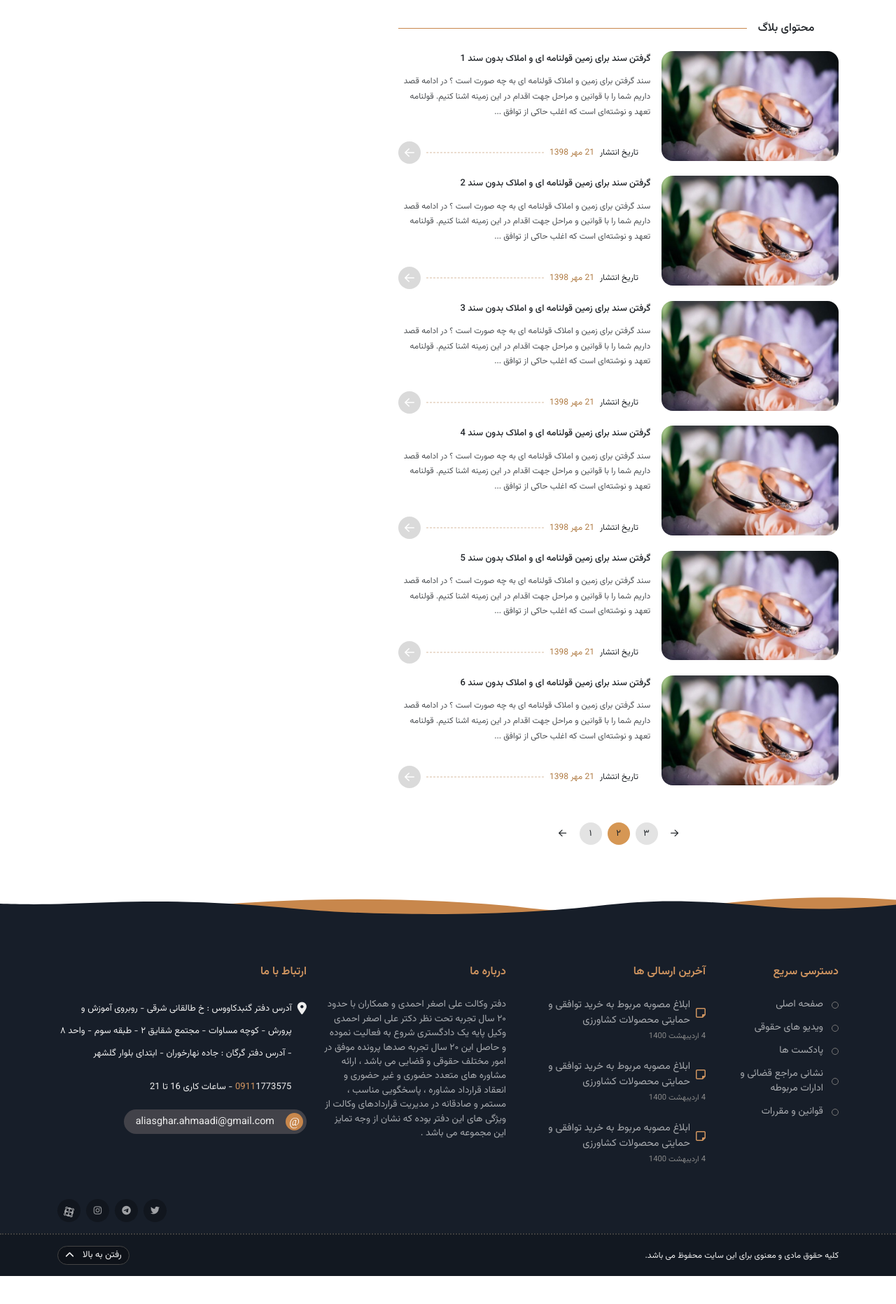
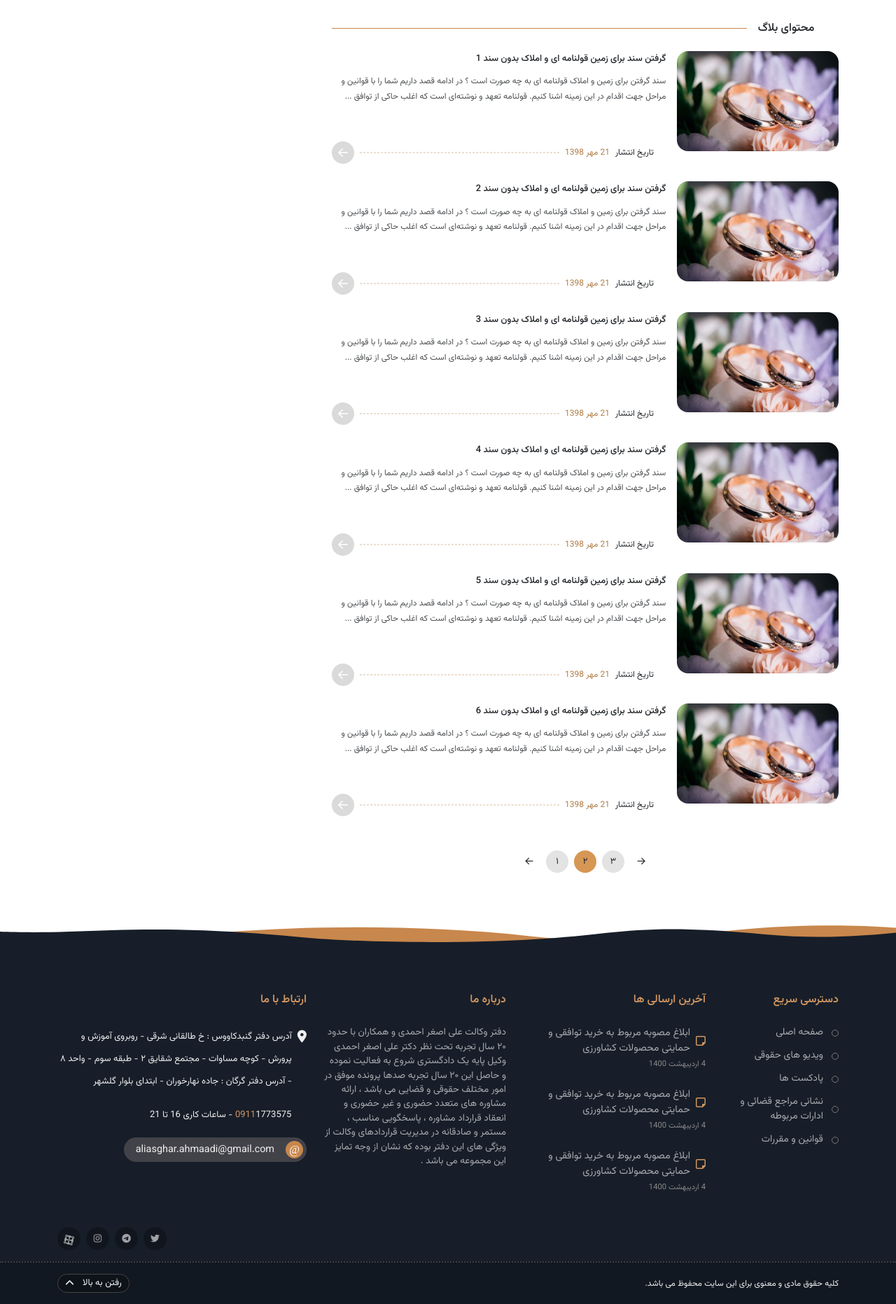
Before and after one commit to nafasebra/vakil-pure-project, a Node project: template src/pages/blog.ejs in a window 1280 px wide. Shown: the part 214-2077 px from the top of the page at 70% size. Before the commit the page ends 2037 px from the top, so only its background shows below. Run offline with Node 20 templates, Linux system fonts and the light colour scheme; the template is opened without the code that fills it, so the values that code supplies are empty; some web fonts are replaced.

Commit message:
change layout of blog page

```diff
--- a/src/components/post-card.ejs
+++ b/src/components/post-card.ejs
@@ -1,8 +1,8 @@
 <article class="row g-3 align-items-start">
-  <a href="#" class="col-12 col-md-5 post__card--image" target="_blank">
+  <a href="#" class="col-12 col-md-4 post__card--image" target="_blank">
     <img src="assets/images/service.jpg" alt="post-image" />
   </a>
-  <div class="col-12 col-md-7 post__card--body">
+  <div class="col-12 col-md-8 post__card--body">
     <h2 class="post__card--title">
       <a href="#" target="_blank"
         > گرفتن سند برای زمین قولنامه ای و املاک بدون سند <%= index %></a
--- a/src/pages/blog.ejs
+++ b/src/pages/blog.ejs
@@ -9,20 +9,20 @@
 
     <main class="container">
       <div class="row py-4">
-        <div class="col-12 col-lg-7 pe-4">
+        <div class="col-12 col-lg-8 pe-4">
           <div class="section__head">
             <i class="fal fa-book"></i>
             <h2>محتوای بلاگ</h2>
             <hr />
           </div>
-          <div class="pt-3 d-flex flex-column align-items-stretch gap-3">
+          <div class="pt-3 d-flex flex-column gap-4">
             <% for (i of [1, 2, 3, 4, 5, 6]) { %>
               <%- include('../components/post-card', { index: i }) -%>
             <% } %>
           </div>
           <%- include("../components/pagination") -%>
         </div>
-        <div class="col-12 col-lg-5 ps-4"></div>
+        <div class="col-12 col-lg-4 ps-4"></div>
       </div>
     </main>
 
```
